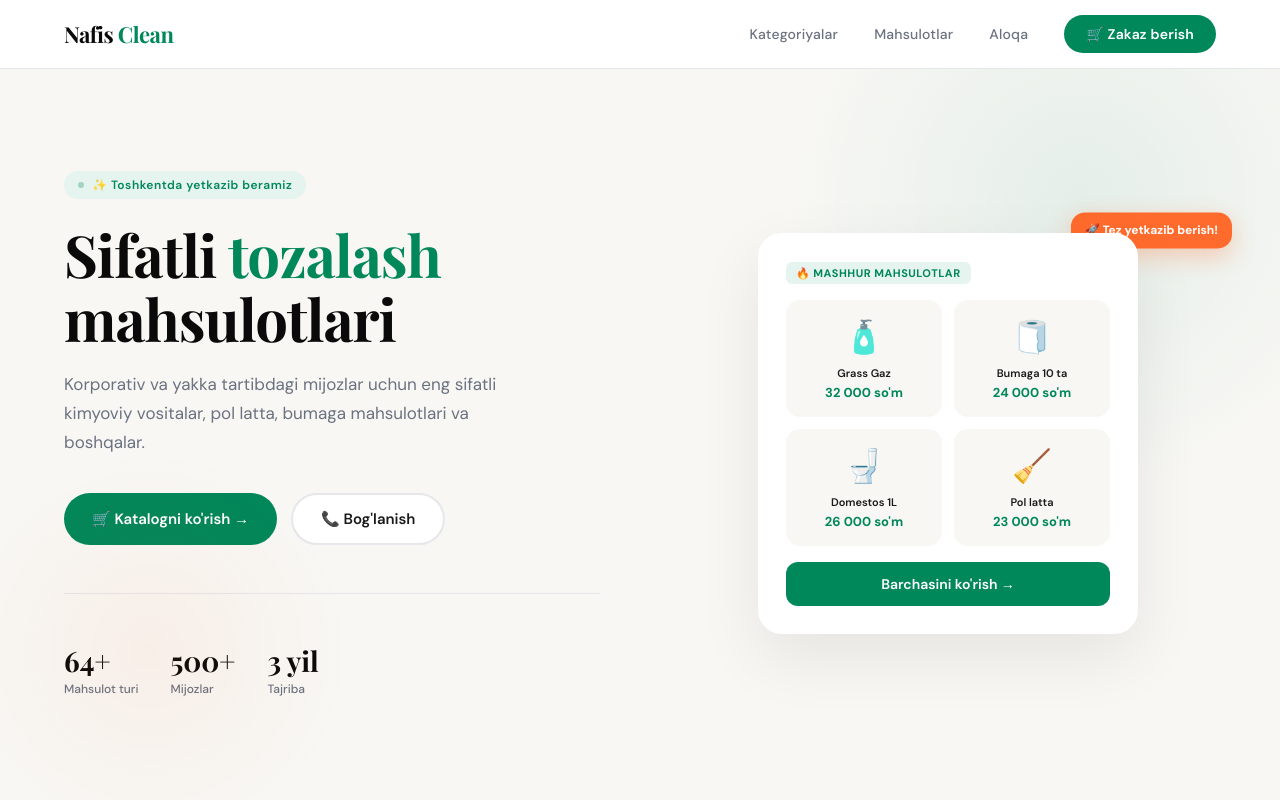
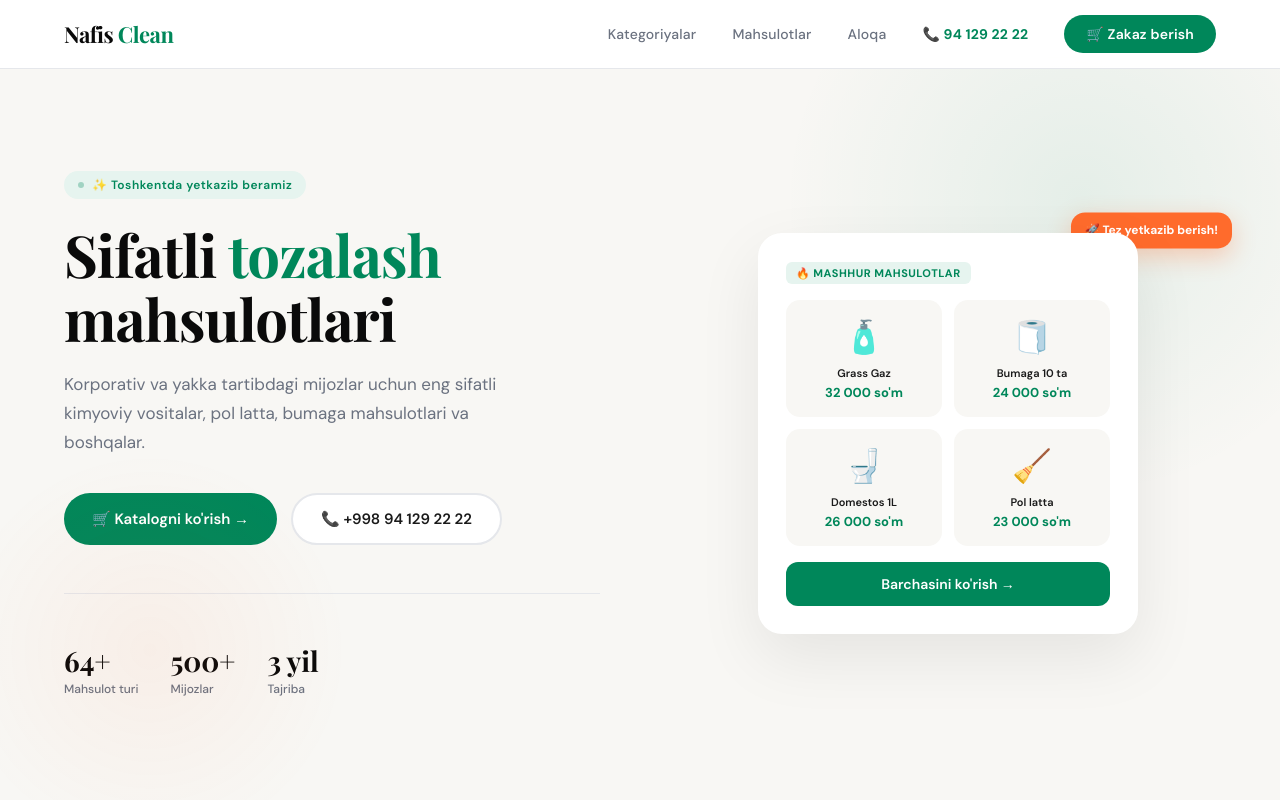
Before and after one commit to Azimboyev0202/rasmili, a plain HTML site: page index.html in a window 1280 px wide. Shown: the top 800 px of the page. Drawn offline with nearby package versions, Linux system fonts and the light colour scheme.

Commit message:
Add phone link to contact sections in index.html

```diff
--- a/index.html
+++ b/index.html
@@ -227,6 +227,7 @@ footer{background:var(--black);padding:48px 5% 24px}
       <a href="#kategoriyalar">Kategoriyalar</a>
       <a href="#mashhur">Mahsulotlar</a>
       <a href="#aloqa">Aloqa</a>
+      <a href="tel:+998941292222" style="color:var(--accent);font-weight:700">📞 94 129 22 22</a>
       <a href="nafis_clean_rasmli.html" class="nav-cta">🛒 Zakaz berish</a>
     </div>
     <div class="burger" onclick="toggleMenu()">
@@ -244,7 +245,7 @@ footer{background:var(--black);padding:48px 5% 24px}
       <p class="hero-sub">Korporativ va yakka tartibdagi mijozlar uchun eng sifatli kimyoviy vositalar, pol latta, bumaga mahsulotlari va boshqalar.</p>
       <div class="hero-btns">
         <a href="nafis_clean_rasmli.html" class="btn-primary">🛒 Katalogni ko'rish →</a>
-        <a href="#aloqa" class="btn-secondary">📞 Bog'lanish</a>
+        <a href="tel:+998941292222" class="btn-secondary">📞 +998 94 129 22 22</a>
       </div>
       <div class="hero-stats">
         <div>
@@ -544,6 +545,7 @@ footer{background:var(--black);padding:48px 5% 24px}
         <a href="#kategoriyalar">Kategoriyalar</a>
         <a href="nafis_clean_rasmli.html">Katalog</a>
         <a href="#aloqa">Aloqa</a>
+      <a href="tel:+998941292222" style="color:var(--accent);font-weight:700">📞 94 129 22 22</a>
         <a href="https://t.me/nafisclean">Telegram</a>
       </div>
     </div>
```
